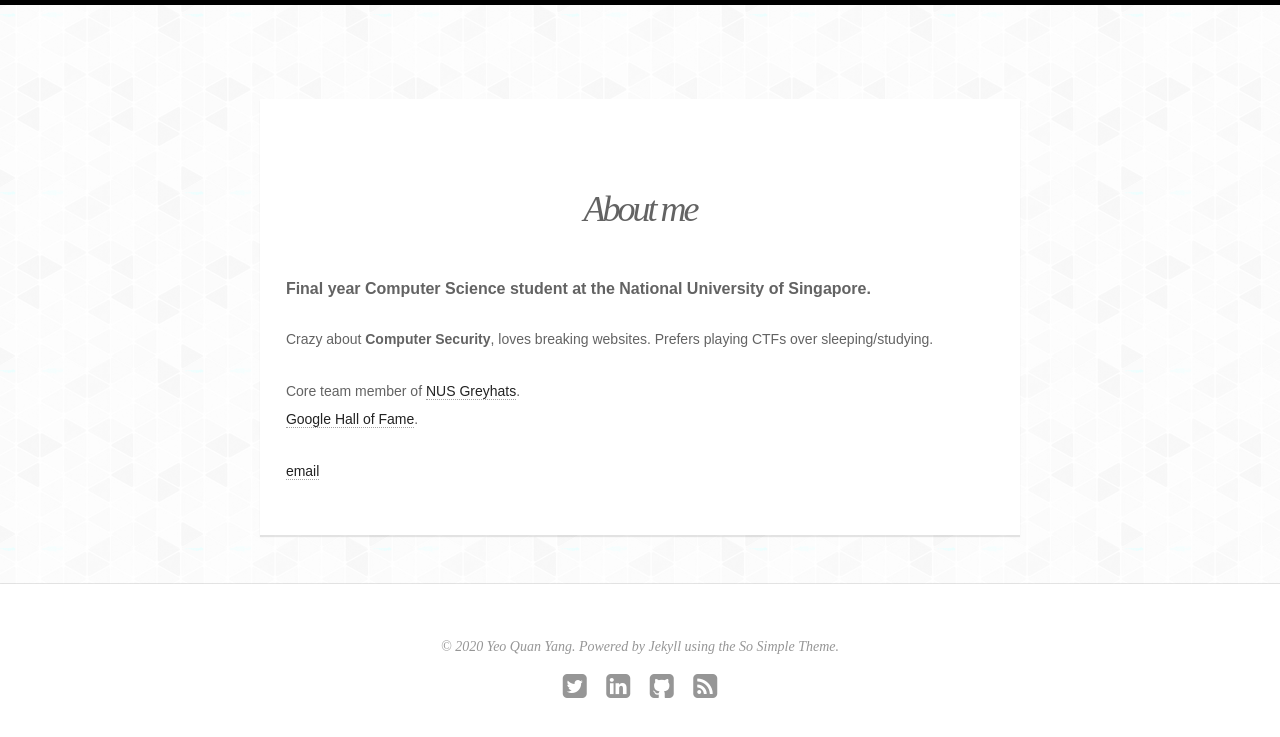
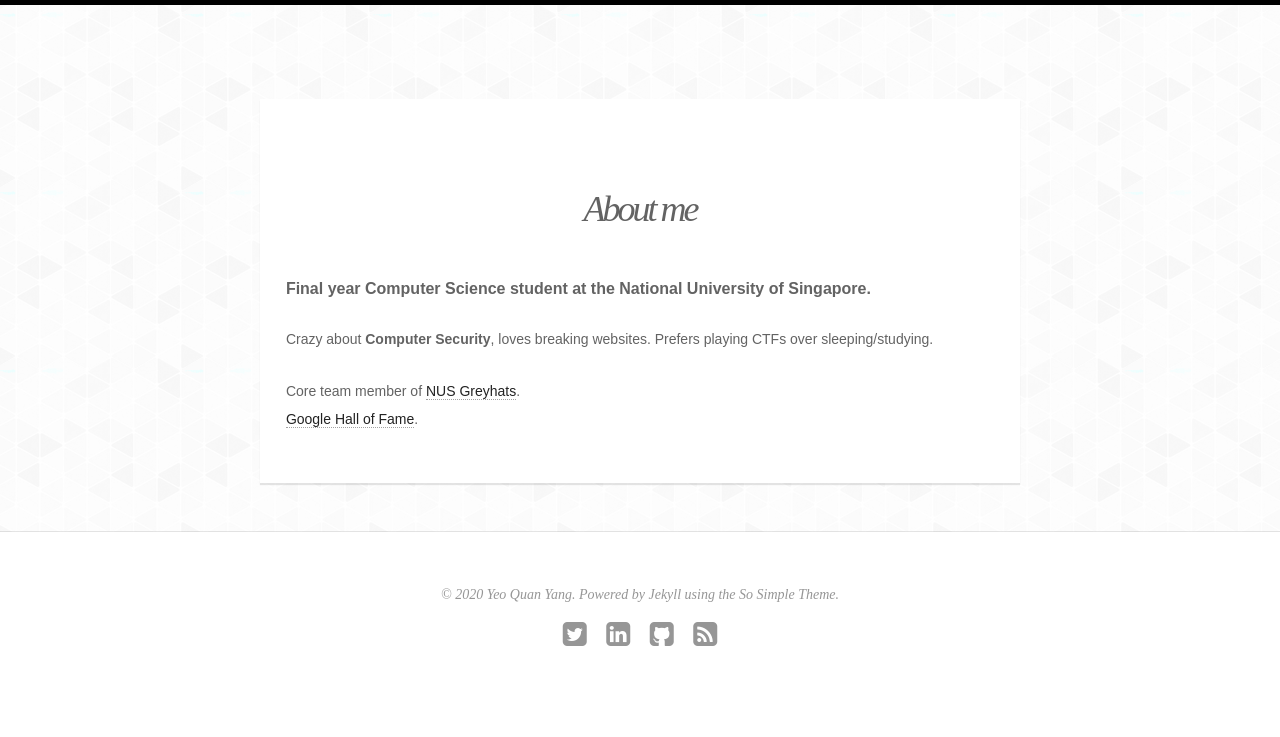
Before and after one commit to quanyang/quanyang.github.io, a Jekyll site: the page built from about/index.md, in a window 1280 px wide. Shown: the top 737 px of the page. Built offline with Jekyll 4.4.1, drawn with Linux system fonts in a browser that asks for light colours; nearby versions of some CDN libraries.

Commit message:
Update settings

```diff
--- a/_config.yml
+++ b/_config.yml
@@ -50,7 +50,6 @@ titlecase: true
 owner:
   name: Yeo Quan Yang
   avatar: qy.jpg
-  email: quanyang@live.com
   disqus-shortname: quanyang
   twitter: quanyang
   facebook:
--- a/_data/authors.yml
+++ b/_data/authors.yml
@@ -8,4 +8,3 @@ quanyang:
   github: https://github.com/quanyang
   twitter: https://twitter.com/quanyang
   linkedin: https://www.linkedin.com/in/quanyang
-  email: quanyang@nusgreyhats.org
--- a/about/index.md
+++ b/about/index.md
@@ -11,5 +11,3 @@ Crazy about **Computer Security**, loves breaking websites. Prefers playing CTFs
 
 Core team member of [NUS Greyhats](http://nusgreyhats.org/).
 [Google Hall of Fame](https://bughunter.withgoogle.com/profile/176d2d72-0822-4833-9e41-72400d18110f).
-
-[email](mailto:quanyang@live.com)
--- a/index.html
+++ b/index.html
@@ -6,7 +6,7 @@ search_omit: true
 ---
 
 <ul class="post-list">
-{% for post in site.posts limit:20 %}
+{% for post in site.posts limit:50 %}
   <li><article><a href="{{ site.url }}{{ post.url }}">{{ post.title }} <span class="entry-date"><time datetime="{{ post.date | date_to_xmlschema }}">{{ post.date | date: "%B %d, %Y" }}</time></span>{% if post.excerpt %} <span class="excerpt">{{ post.excerpt | remove: '\[ ... \]' | remove: '\( ... \)' | markdownify | strip_html | strip_newlines | escape_once }}</span>{% endif %}</a></article></li>
 {% endfor %}
 </ul>
```
Also changed, not shown: images/qy.jpg.
